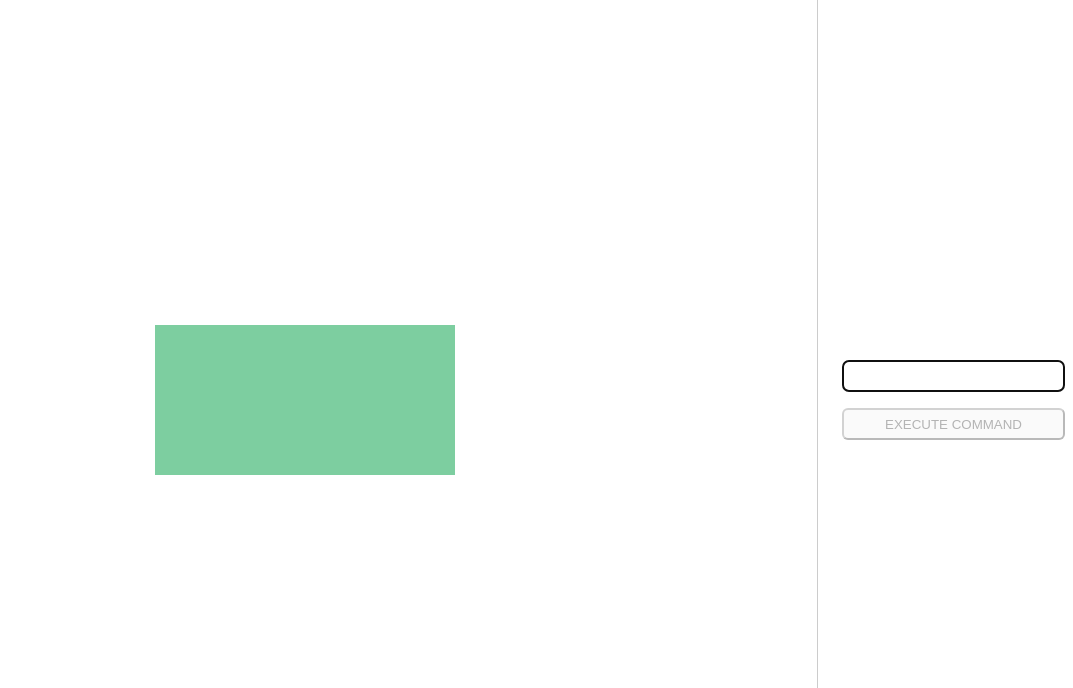
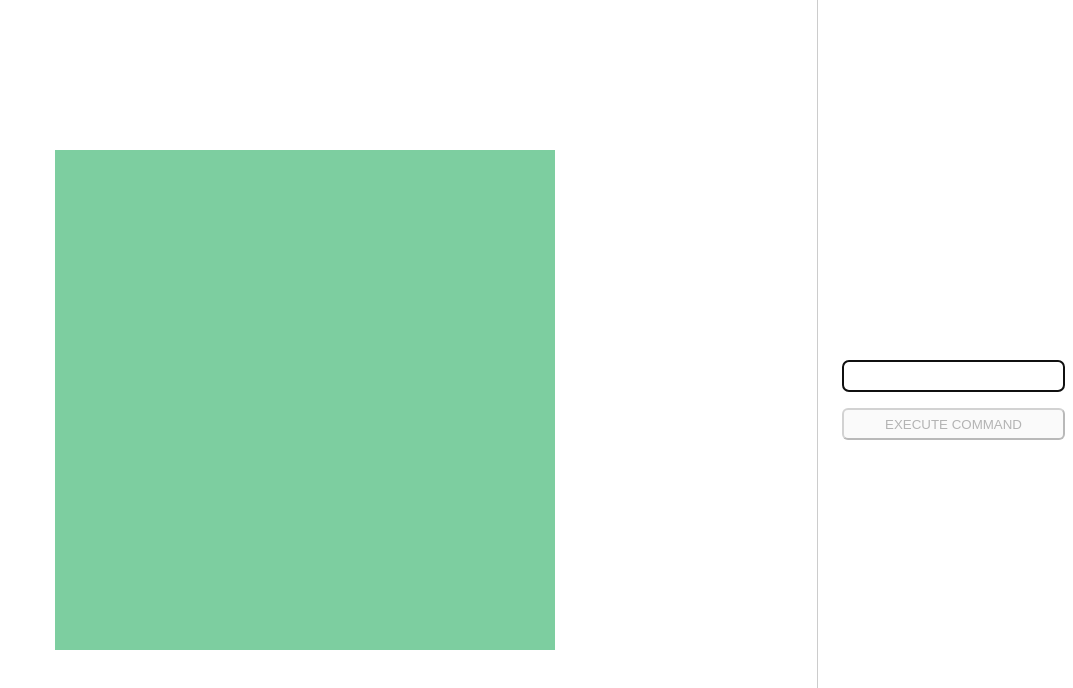
Before and after one commit to ziggleton/roboto, a React (Create React App) app: page / in a window 1280 px wide. Shown: the top 688 px of the page, without its empty margins (207-1280 px from the left). Built offline with nearby package versions, Linux system fonts and the light colour scheme.

Commit message:
Refactored the app.js parses props instead

```diff
--- a/src/components/app/App.js
+++ b/src/components/app/App.js
@@ -22,31 +22,20 @@ const Table = styled.section`
 
 const App = () => {
   const [cmd, setCmd] = useState(null);
-  const tableDimentions = {
-    height: 50,
-    width: 50,
-  };
   const assignComand = (value) => {
     setCmd(value);
   };
 
-  const drawCanvas = (ctx) => {
-    ctx.fillStyle = 'black';
-    ctx.canvas.width = tableDimentions.width * 10;
-    ctx.canvas.height = tableDimentions.height * 10;
-    ctx.fillRect(0, 0, ctx.canvas.width, ctx.canvas.height);
-  };
-
   useEffect(() => {
     if (cmd) {
-      console.log('i have changes', cmd);
+      console.log('Command Update:', cmd);
     }
   }, [cmd]);
 
   return (
     <AppWrapper>
       <Table>
-        <Canvas command={cmd} draw={drawCanvas} />
+        <Canvas command={cmd} height={500} width={500} />
       </Table>
       <CommandCenter setCommand={assignComand} />
     </AppWrapper>
```
